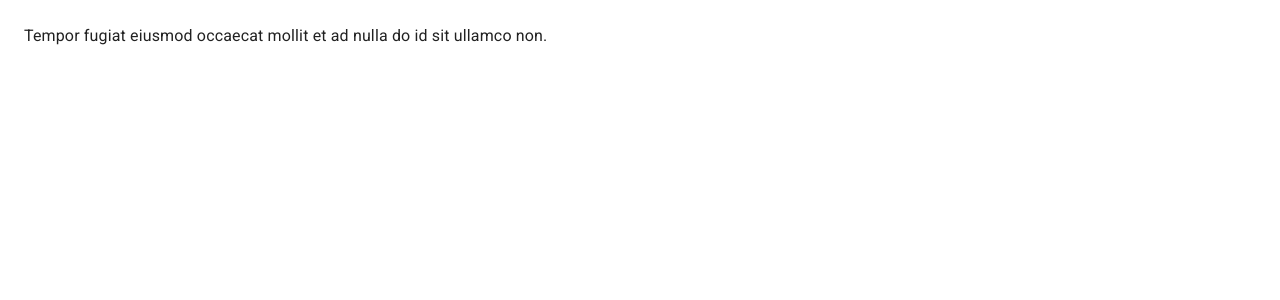
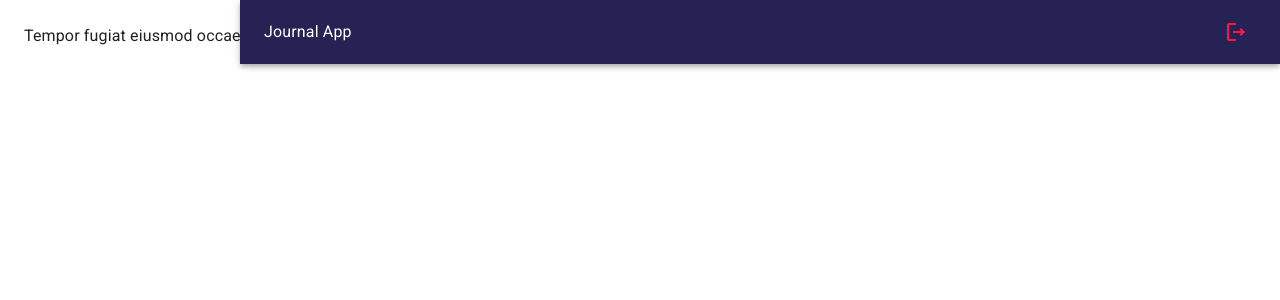
Before and after one commit to physiodevapp/react-zero-to-expert, a React (Vite) app in the folder 08-journal-app/: page / in a window 1280 px wide. Shown: the top 300 px of the page. Built offline with nearby package versions, Linux system fonts and the light colour scheme.

Commit message:
NavBar component

```diff
--- /dev/null
+++ b/08-journal-app/src/journal/components/NavBar.jsx
@@ -0,0 +1,40 @@
+import { LogoutOutlined, MenuOutlined } from '@mui/icons-material'
+import { AppBar, Grid, IconButton, Toolbar, Typography } from '@mui/material'
+import React from 'react'
+
+export const NavBar = ({drawerWidth}) => {
+  return (
+    <AppBar
+      position='fixed'
+      sx={{
+        width: {sm: `calc(100% - ${drawerWidth}px)`},
+        ml: { sm: `${drawerWidth}px` }
+      }}
+    >
+      <Toolbar>
+
+        <IconButton
+          color='inherit'
+          edge='start'
+          sx={{mr: 2, display: {sm: 'none'}}}
+        >
+          <MenuOutlined/>
+        </IconButton>
+
+        <Grid
+          container
+          direction={'row'}
+          justifyContent={'space-between'}
+          alignItems={'center'}
+        >
+          <Typography>Journal App</Typography>
+
+          <IconButton color='error'>
+            <LogoutOutlined/>
+          </IconButton>
+        </Grid>
+
+      </Toolbar>
+    </AppBar>
+  )
+}
--- a/08-journal-app/src/journal/layout/JournalLayout.jsx
+++ b/08-journal-app/src/journal/layout/JournalLayout.jsx
@@ -1,13 +1,15 @@
+import React from 'react'
 import { Box } from '@mui/material'
-import React from 'react'
+import { NavBar } from '../components/NavBar'
 
-const drawerWidt = 240;
+const drawerWidth = 240;
 
 export const JournalLayout = ({children}) => {
   return (
     <>
       <Box sx={{display: 'flex'}}>
         {/* Navbar */}
+        <NavBar drawerWidth={drawerWidth}/>
 
         {/* Sidebar */}
 
--- /dev/null
+++ b/08-journal-app/src/journal/layout/index.js
@@ -0,0 +1 @@
+export * from './JournalLayout'
--- a/08-journal-app/src/journal/pages/JournalPage.jsx
+++ b/08-journal-app/src/journal/pages/JournalPage.jsx
@@ -1,4 +1,3 @@
-import { MailOutline } from "@mui/icons-material";
 import { Typography } from "@mui/material";
 import React from "react";
 import { JournalLayout } from "../layout/JournalLayout";
```
